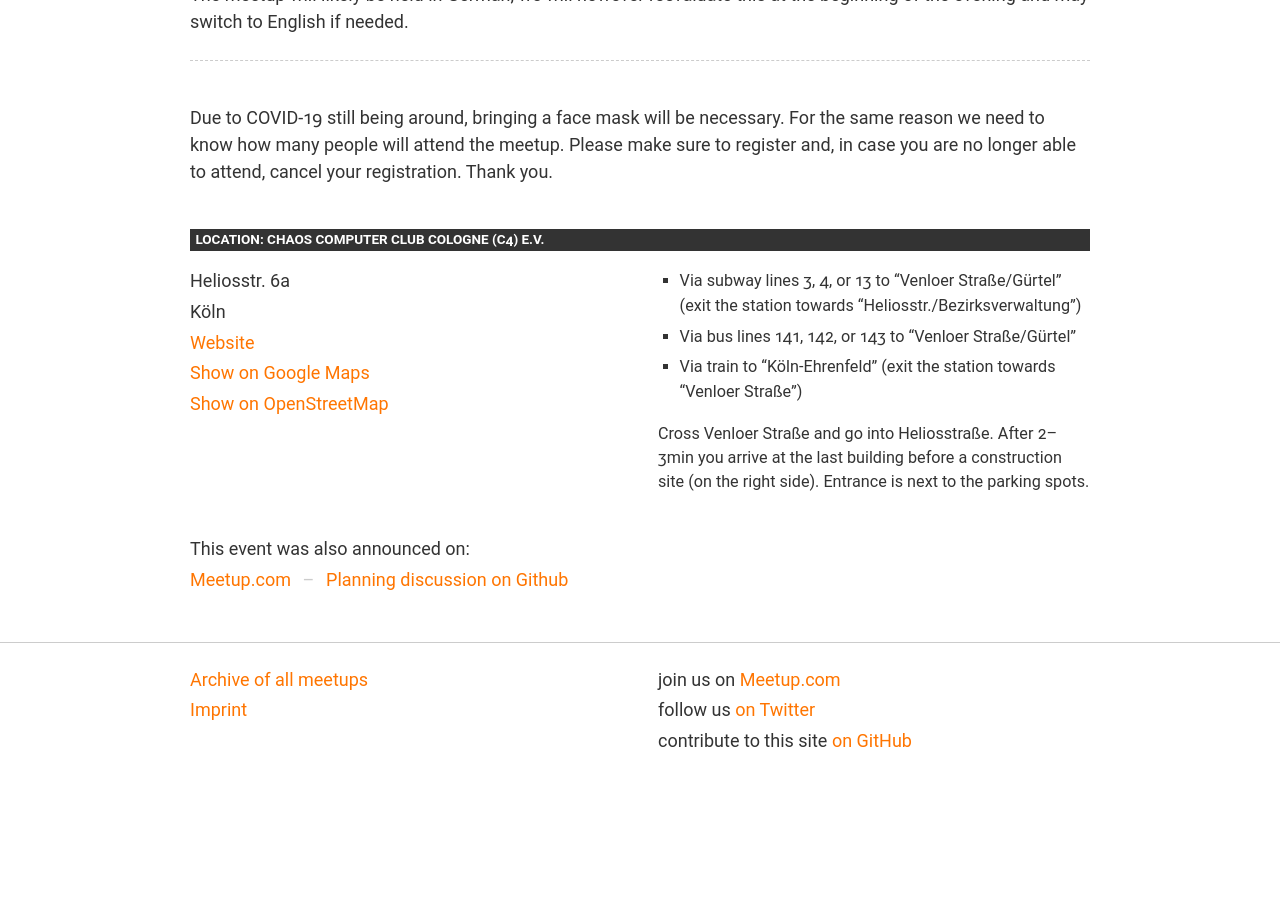
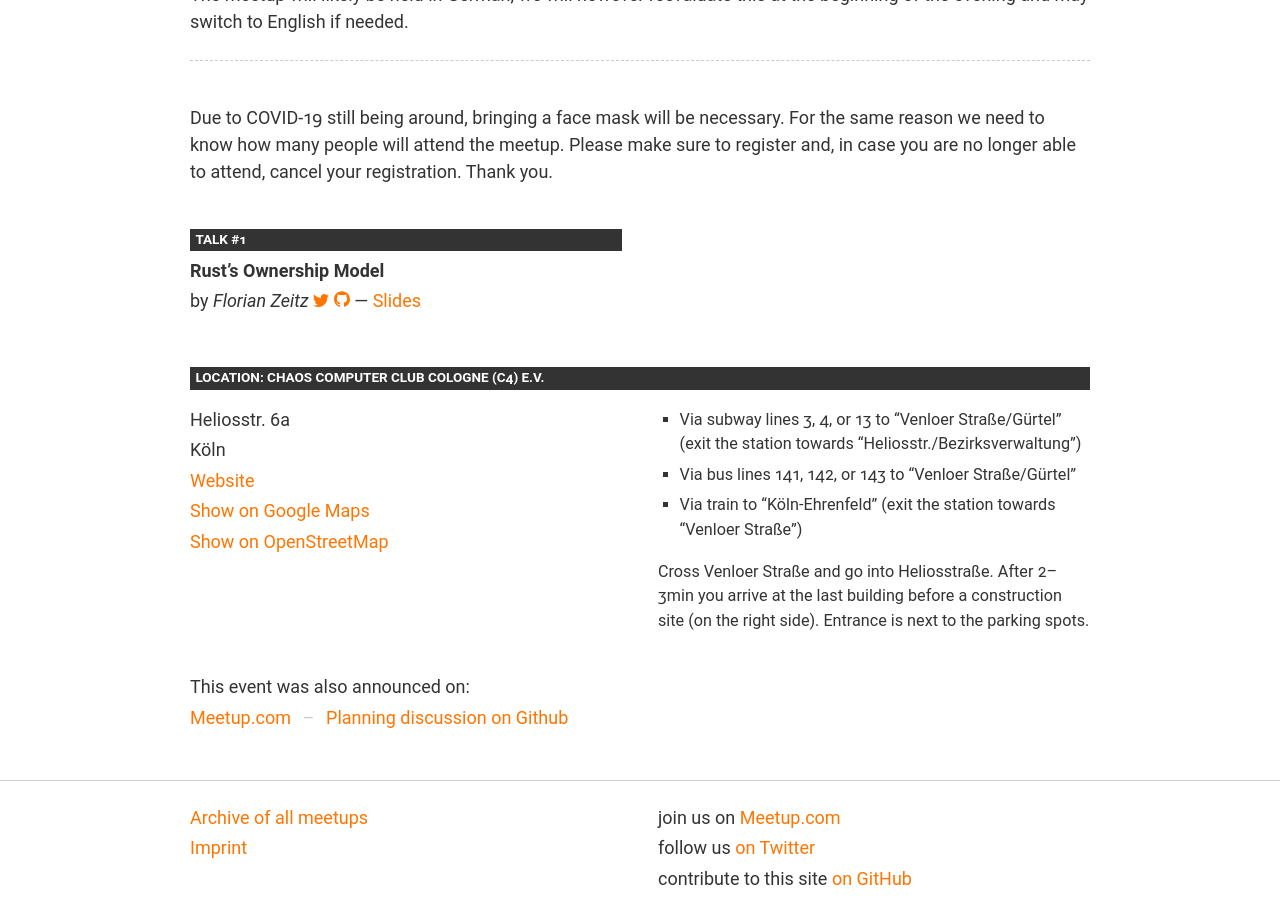
Before and after one commit to Rustaceans/rust-cologne, a Jekyll site: the page built from _posts/2022-08-24-avoiding-leakpocalypse.md, in a window 1280 px wide and 900 px high, scrolled down 1141 px. Built offline with Jekyll 4.4.1, drawn with Linux system fonts in a browser that asks for light colours; before the commit the page ends 1926 px from its top, so only the background shows below that.

Commit message:
August 2022: Add talk slides

```diff
--- a/_posts/2022-08-24-avoiding-leakpocalypse.md
+++ b/_posts/2022-08-24-avoiding-leakpocalypse.md
@@ -6,7 +6,13 @@
     "Meetup.com": "https://www.meetup.com/de-DE/rustcologne/events/287924732"
     "Planning discussion on Github": "https://github.com/Rustaceans/rust-cologne/issues/97"
 location: c4
-talks: false
+talks:
+- title: "Rust’s Ownership Model"
+  speaker:
+    name: "Florian Zeitz"
+    twitter: florob
+    github: florob
+  slides: "https://babelmonkeys.de/~florob/talks/RC-2022-08-24-rust-ownership.pdf"
 ---
 Dear Rustaceans,
 
```
